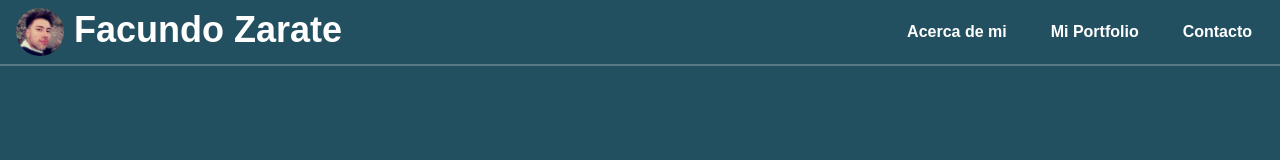
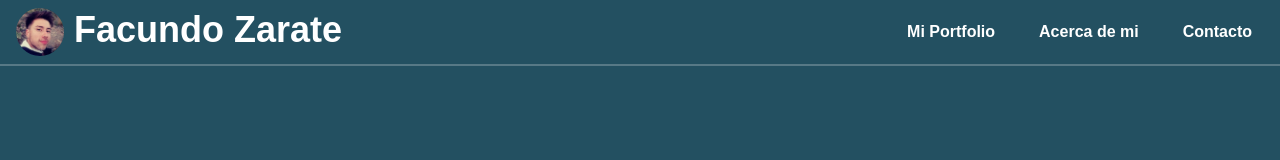
Before and after one commit to facuzarate04/my-landing, a Vue app: page / in a window 1280 px wide. Shown: the top 160 px of the page. Built offline with nearby package versions, Linux system fonts and the light colour scheme.

Commit message:
fix: order navbar

```diff
--- a/src/components/NavBar.vue
+++ b/src/components/NavBar.vue
@@ -30,15 +30,15 @@
                         </a>
                     </li> -->
                     <li class="mr-3">
+                        <button :class="{'underline decoration-white decoration-4 underline-offset-8': active == 'portfolio'}" class="link inline-block py-2 px-4 text-white font-bold"
+                        @click="scrollTo('portfolio')">
+                            Mi Portfolio
+                        </button>
+                    </li>
+                    <li class="mr-3">
                         <button :class="{'underline decoration-white decoration-4 underline-offset-8': active == 'about'}" class="link inline-block py-2 px-4 text-white font-bold"
                         @click="scrollTo('about')">
                             Acerca de mi
-                        </button>
-                    </li>
-                    <li class="mr-3">
-                        <button :class="{'underline decoration-white decoration-4 underline-offset-8': active == 'portfolio'}" class="link inline-block py-2 px-4 text-white font-bold"
-                        @click="scrollTo('portfolio')">
-                            Mi Portfolio
                         </button>
                     </li>
                     <li class="mr-3">
```
